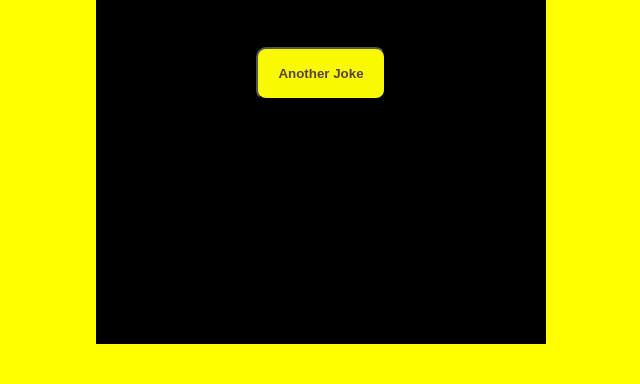
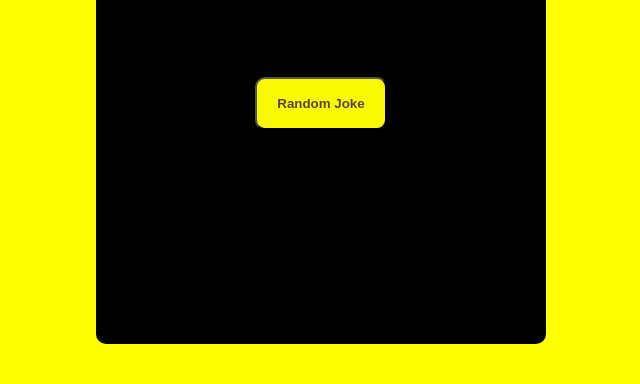
Before and after one commit to rajchatterz/Random-joke-generator, a plain HTML site: page index.html in a window 1280 px wide. Shown: the part 416-800 px from the top of the page, without its empty margins (319-959 px from the left). Drawn offline with Linux system fonts and the light colour scheme; a web font is replaced by a local one.

Commit message:
final deploy

```diff
--- a/index.html
+++ b/index.html
@@ -15,7 +15,7 @@
         <div id="emoji">😂</div>
         <div id="setup"></div>
         <div id="delivery"></div>
-        <button id="btn">Another Joke</button>
+        <button id="btn">Random Joke</button>
     </div>
     <script src="./script.js"></script>
 </body>
--- a/style.css
+++ b/style.css
@@ -13,7 +13,6 @@ body{
     height: 100vh;
     justify-content: center;
     align-items: center;
-
 }
 .body{
     height: 500px;
@@ -23,8 +22,9 @@ body{
     flex-direction: column;
     justify-content: center;
     align-items: center;
-    gap: 20px;
+    gap: 40px;
     text-align: center;
+    border-radius: 10px;
 }
 #emoji{
     font-size: 100px;
```
